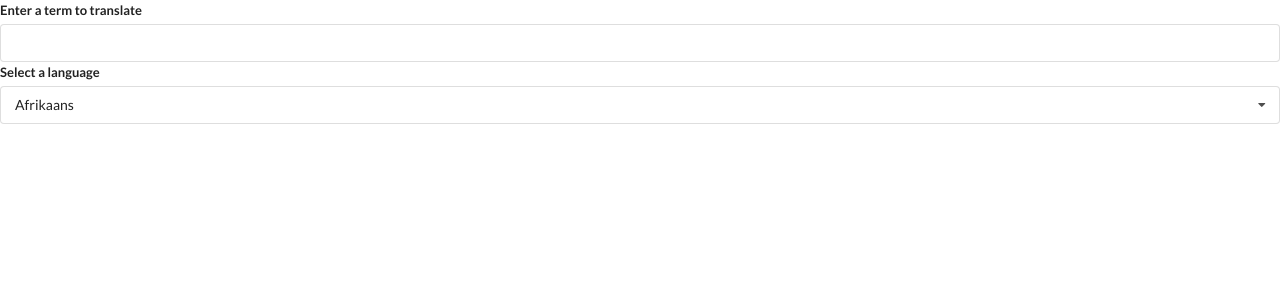
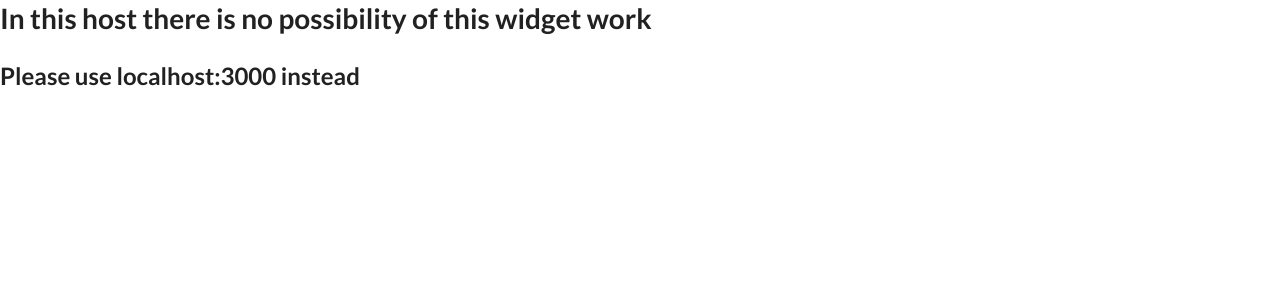
Before and after one commit to dockwall/react-wiki-widgets, a React (Create React App) app: page / in a window 1280 px wide. Shown: the top 300 px of the page. Built offline with nearby package versions, Linux system fonts and the light colour scheme.

Commit message:
Added restriction - translate works only on localhost:3000

```diff
--- a/src/components/Translate.js
+++ b/src/components/Translate.js
@@ -19,6 +19,16 @@ const translateOptions = [
 const Translate = () => {
     const [selectedLanguage, setSelectedLanguage] = useState(translateOptions[0]);
     const [translateText, setTranslateText] = useState('')
+
+    // Google API key has a one restriction - it works correctly only if host is local and port is 3000
+    if (window.location.host !== 'localhost:3000') {
+        return (
+            <div>
+                <h1>In this host there is no possibility of this widget work</h1>
+                <h2>Please use localhost:3000 instead</h2>
+            </div>
+        );
+    }
 
     return (
         <div>
```
